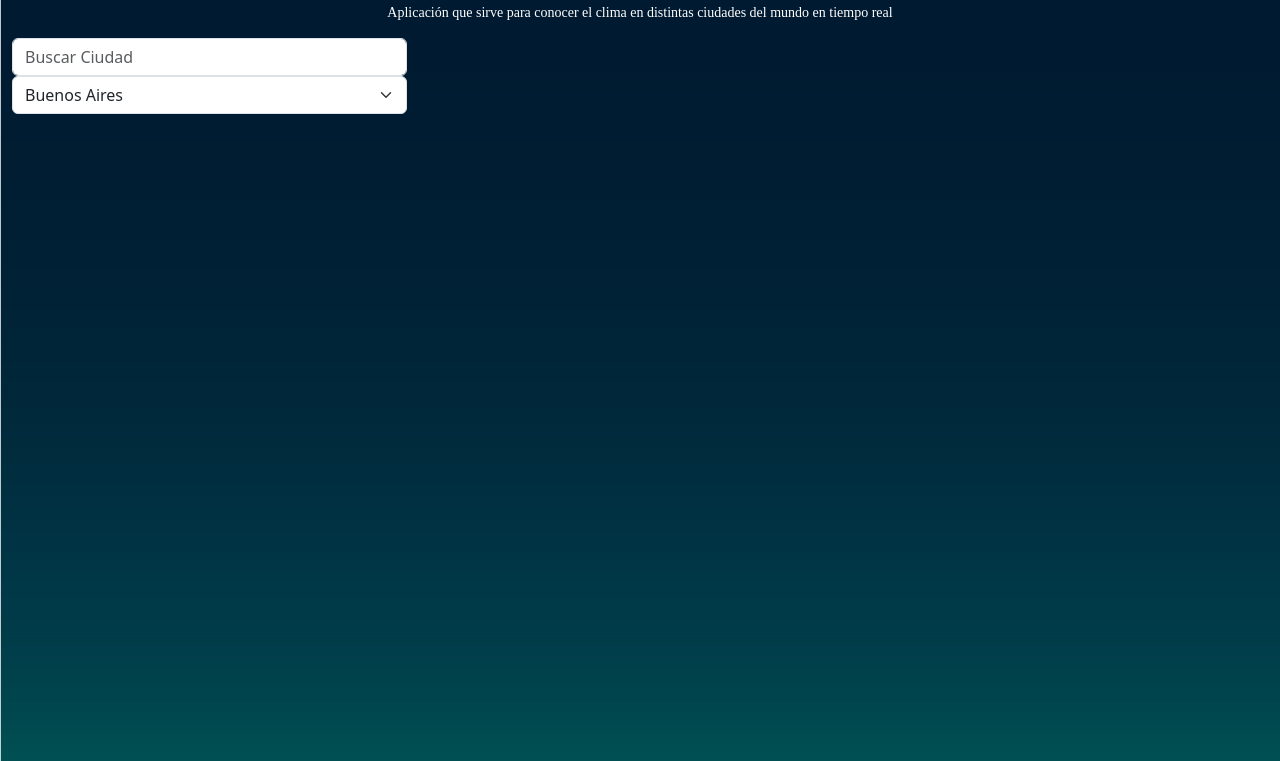
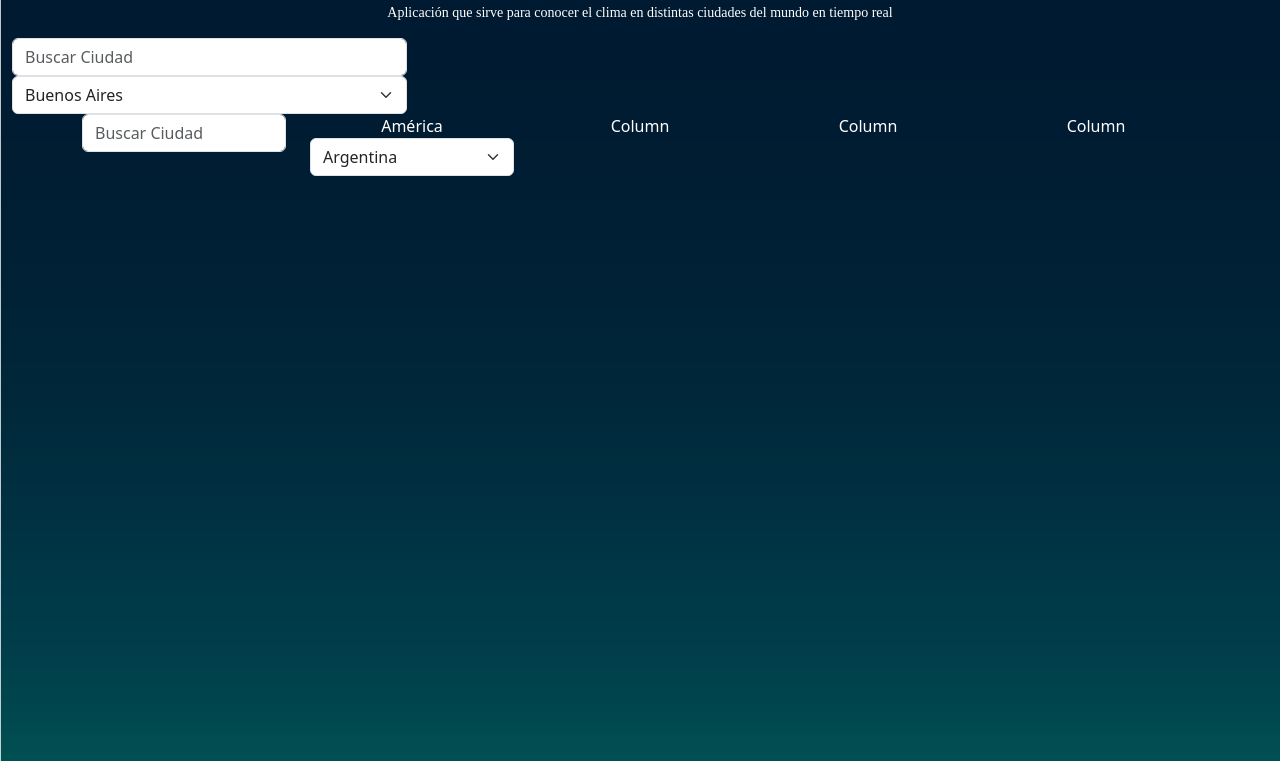
Before and after one commit to AnyiGP/weather-app, a website with bundled scripts: page index.html in a window 1280 px wide. Shown: the part 39-800 px from the top of the page. Built offline with nearby package versions, Linux system fonts and the light colour scheme.

Commit message:
Hago prueba de buscar ciudad con select de paises por contienete y funciona

```diff
--- a/index.html
+++ b/index.html
@@ -37,9 +37,46 @@
           id="miSelect"
           class="form-select"
           aria-label="Default select example"
-        ></select>
+        >Provincias de Argentina</select>
       </div>
     </div>
+    <!-- //////// SELECT CONTINENTES ////////// -->
+    <div class="container text-center myGrid">
+      <div class="row">
+        <div class="col">
+          <form class="form-inline" id="search-ciudad-pais">
+            <input
+              id="search-input-ciudad-pais"
+              class="form-control mr-sm-2"
+              name="search"
+              type="text"
+              placeholder="Buscar Ciudad"
+              aria-label="Buscar Ciudad"
+            />
+          </form>
+        </div>
+        <div class="col">
+          América
+          <select name="selectPaisesAmerica" id="selectPaisesAmerica" class="form-select" aria-label="Paises de América">América</select>
+        </section>
+      </div>
+        <div class="col">
+          Column
+        </div>
+        <div class="col">
+          Column
+        </div>
+        <div class="col">
+          Column
+        </div>
+      </div>
+    </div>
+
+    <!-- <h1>Continentes</h1>
+    <section>
+      <h2>América</h2>
+    <select name="selectPaisesAmerica" id="selectPaisesAmerica" class="form-select" aria-label="Paises de América">América</select>
+  </section> -->
     <div id="divRow"></div>
   </body>
   <script type="module" src="./src/main.js"></script>
--- /dev/null
+++ b/package.json
@@ -0,0 +1,5 @@
+{
+  "dependencies": {
+    "countries-list": "^3.0.1"
+  }
+}
--- a/src/datos.mjs
+++ b/src/datos.mjs
@@ -6,7 +6,6 @@ export const api = {
   iconoURL: "https://openweathermap.org/img/wn/",
   pais: "AR",
 };
-
 
 export const provinciasArgentinaArray = [
   { value: "Ciudad Autónoma de Buenos Aires", label: "Buenos Aires" },
@@ -73,3 +72,44 @@ export const provinciasArgentinaArray = [
 //     miSelect.appendChild(opcion);
 //   }
 // }
+
+export const paisesAmerica = [
+  { value: 'AR', label: 'Argentina' },
+  { value: 'BO', label: 'Bolivia' },
+  { value: 'BR', label: 'Brasil' },
+  { value: 'CA', label: 'Canadá' },
+  { value: 'CL', label: 'Chile' },
+  { value: 'CO', label: 'Colombia' },
+  { value: 'CR', label: 'Costa Rica' },
+  { value: 'CU', label: 'Cuba' },
+  { value: 'DO', label: 'República Dominicana' },
+  { value: 'EC', label: 'Ecuador' },
+  { value: 'SV', label: 'El Salvador' },
+  { value: 'US', label: 'Estados Unidos' },
+  { value: 'GT', label: 'Guatemala' },
+  { value: 'HN', label: 'Honduras' },
+  { value: 'MX', label: 'México' },
+  { value: 'NI', label: 'Nicaragua' },
+  { value: 'PA', label: 'Panamá' },
+  { value: 'PY', label: 'Paraguay' },
+  { value: 'PE', label: 'Perú' },
+  { value: 'PR', label: 'Puerto Rico' },
+  { value: 'UY', label: 'Uruguay' },
+  { value: 'VE', label: 'Venezuela' },
+  { value: 'AG', label: 'Antigua y Barbuda' },
+  { value: 'BS', label: 'Bahamas' },
+  { value: 'BB', label: 'Barbados' },
+  { value: 'BZ', label: 'Belice' },
+  { value: 'DM', label: 'Dominica' },
+  { value: 'GD', label: 'Granada' },
+  { value: 'GY', label: 'Guyana' },
+  { value: 'HT', label: 'Haití' },
+  { value: 'JM', label: 'Jamaica' },
+  { value: 'LC', label: 'Santa Lucía' },
+  { value: 'VC', label: 'San Vicente y las Granadinas' },
+  { value: 'SR', label: 'Surinam' },
+  { value: 'TT', label: 'Trinidad y Tobago' },
+  { value: 'UY', label: 'Uruguay' },
+];
+
+console.log(paisesAmerica);
--- a/src/main.js
+++ b/src/main.js
@@ -1,5 +1,7 @@
-import {api} from './datos.mjs'
-import {provinciasArgentinaArray} from './datos.mjs'
+import { api, provinciasArgentinaArray, paisesAmerica  } from "./datos.mjs";
+
+
+
 
 ////////SELECT DE PROVINCIAS////////
 
@@ -36,7 +38,60 @@ document.querySelector("#search-form").addEventListener("submit", (e) => {
   e.preventDefault();
   const ciudad = document.querySelector("#search-input").value;
   buscarCiudad(ciudad);
+  //ciudad.value = ""
 });
+
+////////SECCIONES CON CONTINENTES, select CON PAISES Y BUSCADOR DE CIUDADES POR PAIS elegido en el select////////
+
+////////SELECT AMÉRICA////////
+//pushear los paises de américa al select
+
+const selectAmerica = (ciudadPais, pais) => {
+  const urlCiudadPais = `${api.url}${ciudadPais},${pais}&appid=${api.key}${api.metricEndPoint}${api.lang}`;
+  //  console.log(urlProvincias);
+  getCity(urlCiudadPais);
+};
+
+// document.querySelector("#search-ciudad-pais").addEventListener("submit", (e) => {
+//   e.preventDefault();
+//   const ciudadPais = document.querySelector("#search-input-ciudad-pais").value;
+//   selectAmerica(ciudadPais);
+//   //ciudad.value = ""
+// });
+
+
+const mySelectAmerica = document.getElementById("selectPaisesAmerica");
+
+paisesAmerica.forEach((pais) => {
+  const opcion = document.createElement("option");
+  opcion.value = pais.value;
+  opcion.textContent = pais.label;
+  mySelectAmerica.appendChild(opcion);
+});
+
+mySelectAmerica.addEventListener("change", (e) => {
+  e.preventDefault();
+  const pais = e.target.value;
+  //const ciudadPais = "Mendoza"
+  const ciudadPais = document.querySelector("#search-input-ciudad-pais").value
+  selectAmerica(ciudadPais, pais);
+});
+
+////////BUSCADOR DE CIUDADES POR PAÍSES////////
+//una vez que selecciona el país agregarlo a la parte de la url que tiene el país para que luego al ingresar una ciudad de ese país en el INPUT muestre la temperatura de esa ciudad (por ejemplo mendoza de argentina y mendoza de mexico)
+
+
+
+
+////////////////////////////////////////
+
+// const selectPaises = (provincias, pais) => { //provincias.value(Lo que escriba el usuario en el input), pais.value(pais que elija el usuario en el select)
+//   const urlProvincias = `${api.url}${provincias},${pais}&appid=${api.key}${api.metricEndPoint}${api.lang}`;
+//   //  console.log(urlProvincias);
+//   getCity(urlProvincias);
+// };
+
+
 
 ////////FX OBTENER DATOS////////
 
@@ -55,3 +110,32 @@ const getCity = async (url) => {
 };
 
 getCity();
+
+//   const urlCiudad = "http://api.openweathermap.org/geo/1.0/direct?q=London&limit=5&appid=4e5536b1e0f31785b374595576ddf91c";
+
+
+// const getCityDirecta = async (urlCiudad) => {
+//   const res = await fetch(urlCiudad);
+//   const data = await res.json();
+//   //const city = data.result
+//   let icono = data.weather[0].icon;
+//   let row = document.getElementById("divRow");
+//   row.innerHTML = "";
+//   return (row.innerHTML += `<img src="${api.iconoURL}${icono}@4x.png" alt="">
+//     <p class="pTitle">${data.name}</p>
+//     <p class="pTitle">${data.main.temp}</p>
+//     <p class="pTitle">${data.sys.country}</p>
+//     <p class="pTitle">${data.weather[0].description}</p>`);
+// };
+
+// console.log(getCityDirecta(urlCiudad));
+
+
+// const countriesList = require("countries-list");
+
+// const paises = Object.entries(countriesList.countries).map(([codigo, nombre]) => ({
+//   value: codigo,
+//   label: nombre,
+// }));
+
+// console.log(paises);
--- a/src/style.css
+++ b/src/style.css
@@ -19,3 +19,10 @@ body {
     text-align: center;
 
 }
+
+.myGrid {
+    /* display: flex;
+    justify-content: space-between;
+    flex-wrap: wrap; */
+color: white;
+}
```
Also changed, not shown: 2 other files. Lines whose indentation alone changed are shown as unchanged.
